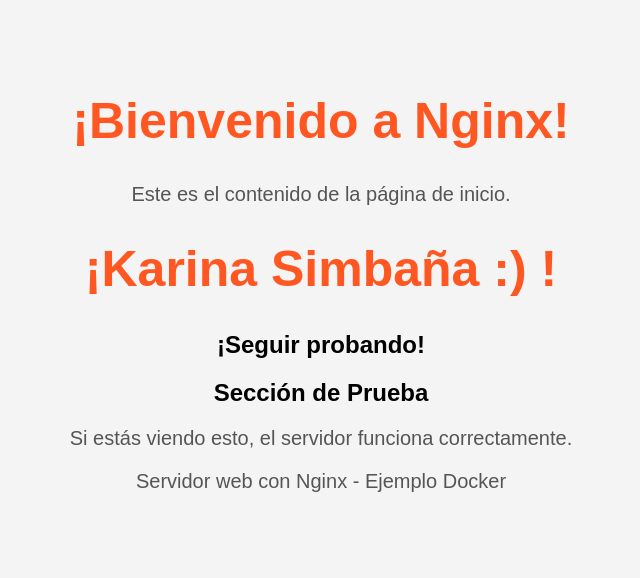
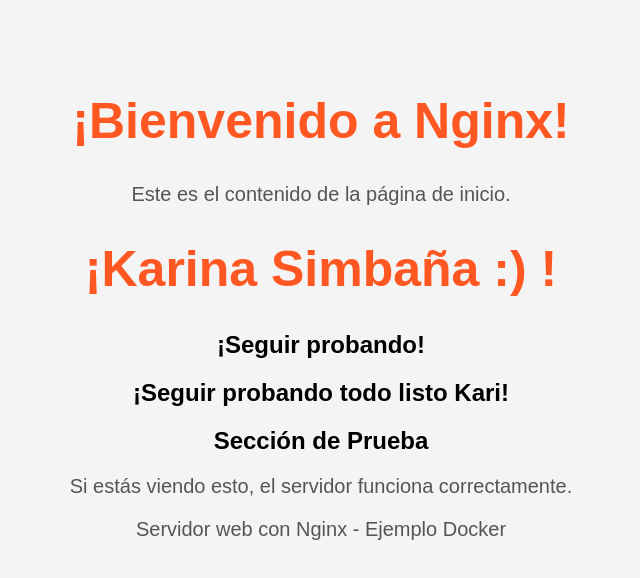
Before and after one commit to Karina1014/Practice-workflows, a plain HTML site: page index.html in a window 1280 px wide. Shown: the whole page, without its empty margins (319-959 px from the left). Drawn offline with Linux system fonts and the light colour scheme.

Commit message:
feat: :memo: practice

```diff
--- a/index.html
+++ b/index.html
@@ -12,6 +12,7 @@
         <p>Este es el contenido de la página de inicio.</p>
         <h1>¡Karina Simbaña :) !</h1>
         <h2>¡Seguir probando!</h2>
+        <h2>¡Seguir probando todo listo Kari!</h2>
     </header>
     <main>
         <section>
```
